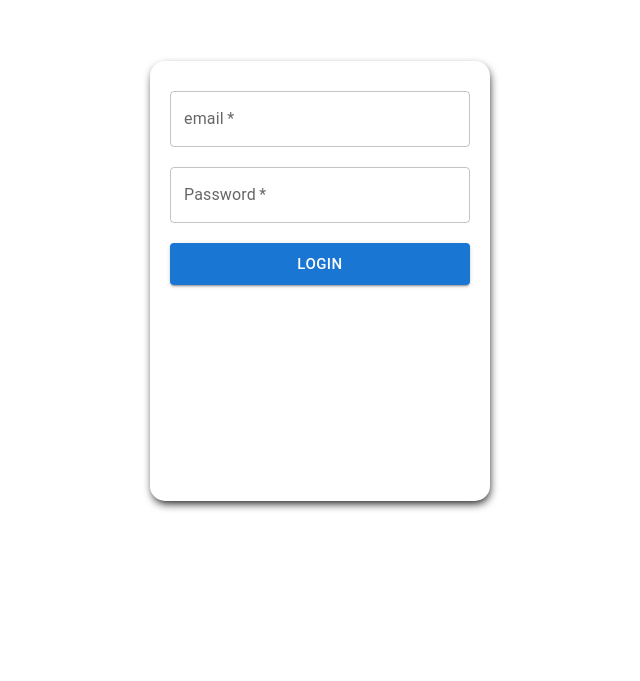
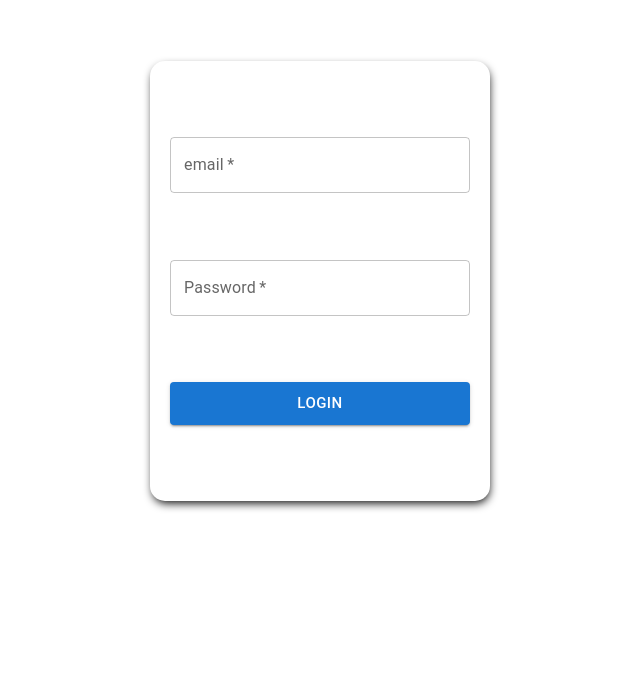
Before and after one commit to cristianocsl/frontend_todolist, a React (Create React App) app: page /login in a window 1280 px wide. Shown: the part 119-800 px from the top of the page, without its empty margins (320-960 px from the left). Built offline with nearby package versions, Linux system fonts and the light colour scheme.

Commit message:
style: adiciona estilizaçao a pagina de login

```diff
--- a/src/pages/register.css
+++ b/src/pages/register.css
@@ -15,9 +15,10 @@
   box-shadow: 1px 4px 10px -2px black;
   display: flex;
   flex-direction: column;
+  justify-content: space-evenly;
+  min-height: 50vh;
   padding: 20px 20px 20px 20px;
   width: 300px;
-  min-height: 50vh;
 }
 
 @media screen and ( max-width: 912px ) {
```
